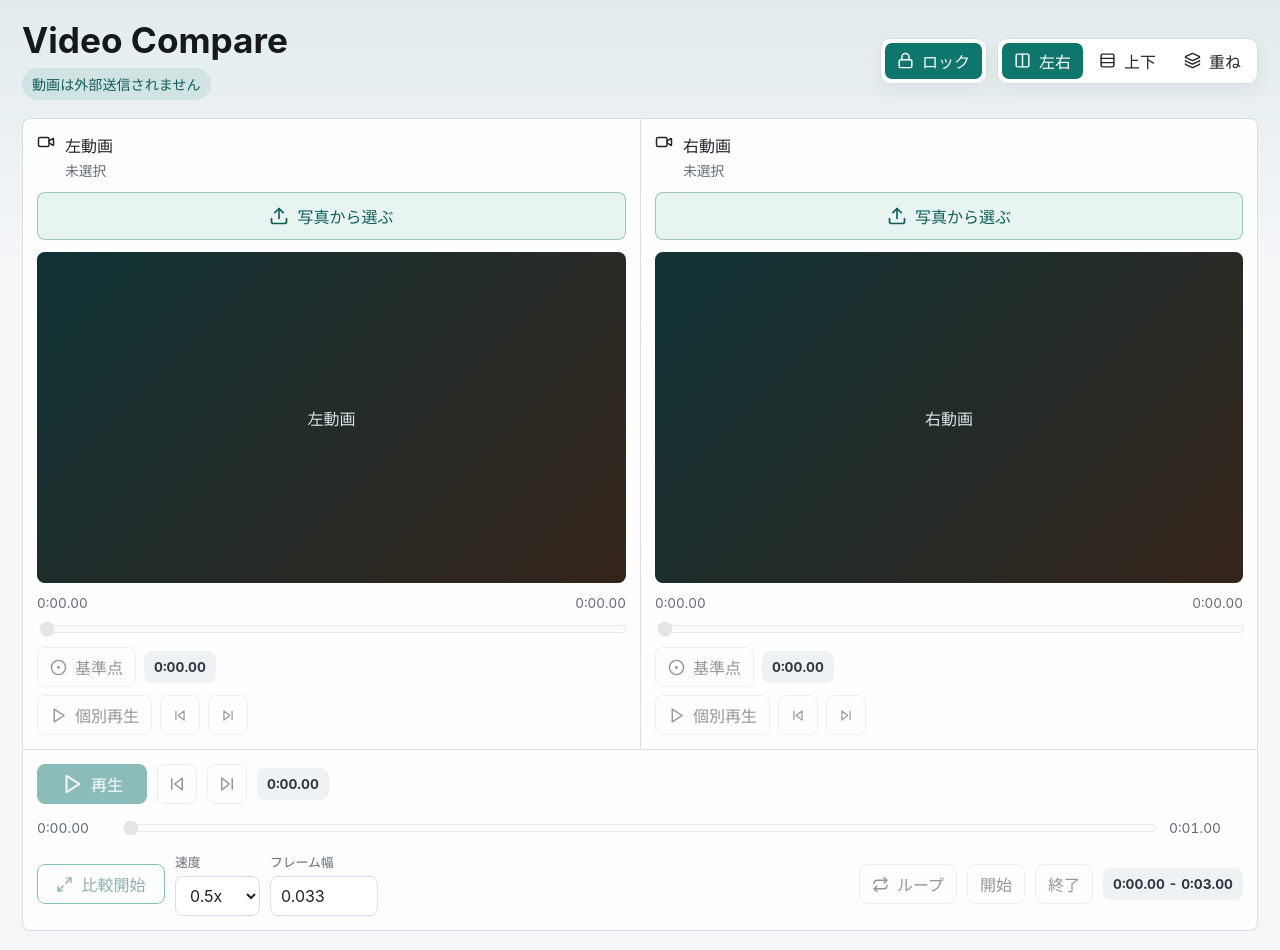
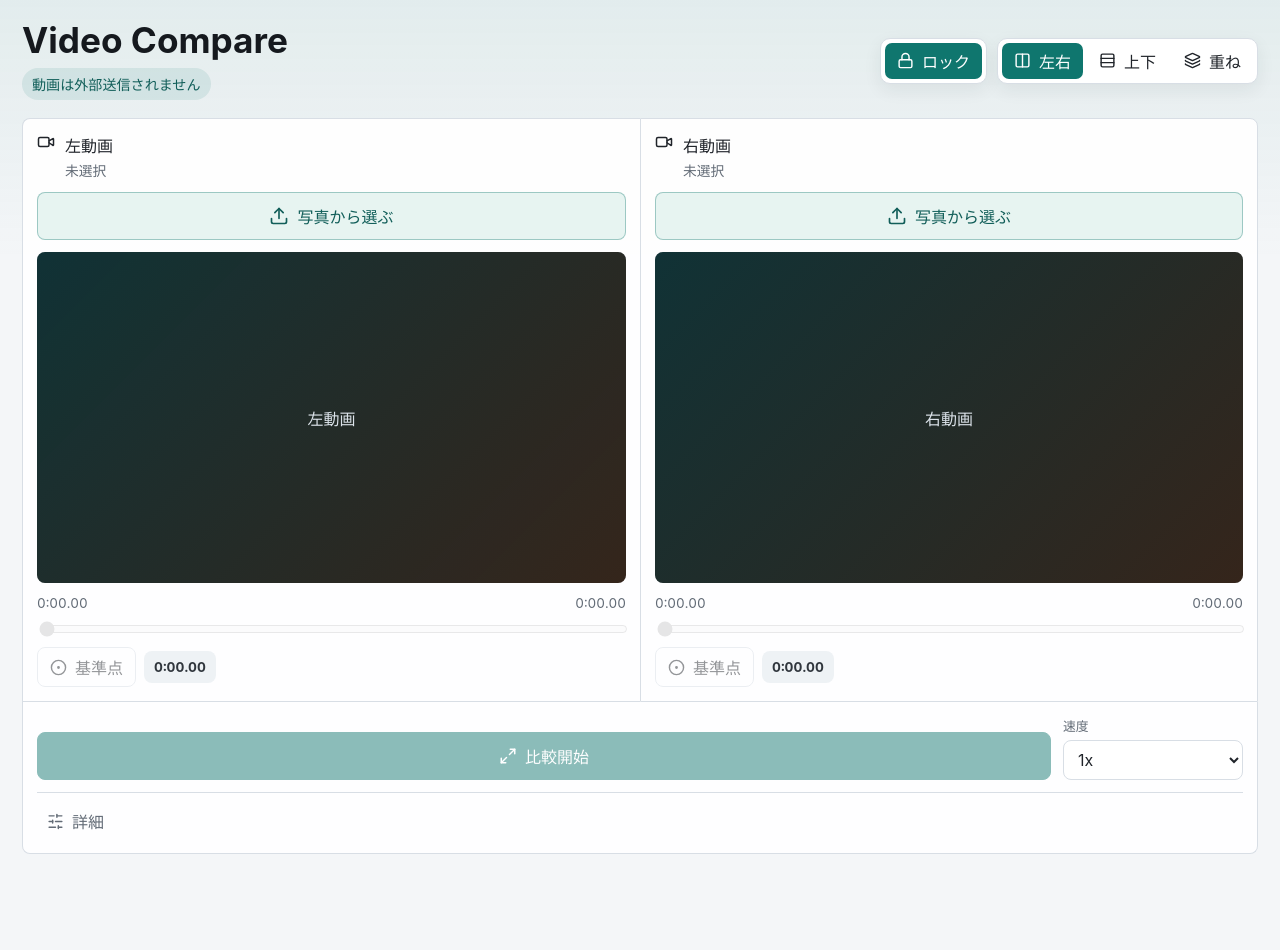
Before and after one commit to taroh-yamamasu/video-compare, a React (Vite) app: page / in a window 1280 px wide. Shown: the top 950 px of the page. After the commit the page ends 876 px from the top, so only its background shows below. Built offline with nearby package versions, Linux system fonts and the light colour scheme.

Commit message:
Simplify comparison playback UI

```diff
--- a/src/App.tsx
+++ b/src/App.tsx
@@ -401,29 +401,6 @@ export function App(): ReactElement {
     setTimelineTime(0);
   }
 
-  function handleSlotStep(id: SlotId, direction: number): void {
-    if (!slotsRef.current[id].isReady) {
-      return;
-    }
-
-    setActualTime(id, slotsRef.current[id].currentTime + direction * settingsRef.current.stepSeconds);
-  }
-
-  async function handleToggleSoloPlay(id: SlotId): Promise<void> {
-    const video = getVideo(id);
-    if (!video || !slotsRef.current[id].isReady) {
-      return;
-    }
-
-    if (!video.paused) {
-      video.pause();
-      return;
-    }
-
-    video.playbackRate = settingsRef.current.playbackRate;
-    await video.play().catch(() => undefined);
-  }
-
   async function handleTogglePlayback(): Promise<void> {
     if (anyPlaying) {
       pauseVideos();
@@ -501,7 +478,7 @@ export function App(): ReactElement {
     }));
   }
 
-  function handleStartFitCompare(): void {
+  async function handleStartFitCompare(): Promise<void> {
     if (!canStartFitCompare) {
       return;
     }
@@ -510,12 +487,15 @@ export function App(): ReactElement {
     setIsFitCompareActive(true);
     setSettings((previous) => ({
       ...previous,
+      isLocked: true,
       layoutMode: "side-by-side",
     }));
     seekNormalized(0);
+    await playVideos();
   }
 
   function handleExitFitCompare(): void {
+    pauseVideos();
     setIsFitCompareActive(false);
   }
 
@@ -527,14 +507,11 @@ export function App(): ReactElement {
         key={id}
         slot={slots[id]}
         videoFrameStyle={fitVideoSizes[id]}
-        isLocked={settings.isLocked}
-        canUseIndividualControls={!settings.isLocked}
+        isCompareActive={isFitCompareActive}
         onFileSelected={(file) => handleFileSelected(id, file)}
         onSeek={(time) => handleSlotSeek(id, time)}
         onSetSyncPoint={() => handleSetSyncPoint(id)}
         onClear={() => handleClearSlot(id)}
-        onStep={(direction) => handleSlotStep(id, direction)}
-        onToggleSoloPlay={() => void handleToggleSoloPlay(id)}
       >
         <VideoPlayer
           slot={slots[id]}
@@ -582,14 +559,11 @@ export function App(): ReactElement {
                   key={id}
                   compact
                   slot={slots[id]}
-                  isLocked={settings.isLocked}
-                  canUseIndividualControls={!settings.isLocked}
+                  isCompareActive={false}
                   onFileSelected={(file) => handleFileSelected(id, file)}
                   onSeek={(time) => handleSlotSeek(id, time)}
                   onSetSyncPoint={() => handleSetSyncPoint(id)}
                   onClear={() => handleClearSlot(id)}
-                  onStep={(direction) => handleSlotStep(id, direction)}
-                  onToggleSoloPlay={() => void handleToggleSoloPlay(id)}
                 />
               ))}
             </div>
@@ -615,7 +589,7 @@ export function App(): ReactElement {
           onToggleLoop={handleToggleLoop}
           onMarkLoopStart={handleMarkLoopStart}
           onMarkLoopEnd={handleMarkLoopEnd}
-          onStartFitCompare={handleStartFitCompare}
+          onStartFitCompare={() => void handleStartFitCompare()}
           onExitFitCompare={handleExitFitCompare}
         />
       </main>
--- a/src/components/CompareControls.tsx
+++ b/src/components/CompareControls.tsx
@@ -1,4 +1,13 @@
-import { Maximize2, Pause, Play, Repeat, RotateCcw, SkipBack, SkipForward } from "lucide-react";
+import {
+  Maximize2,
+  Pause,
+  Play,
+  Repeat,
+  RotateCcw,
+  SkipBack,
+  SkipForward,
+  SlidersHorizontal,
+} from "lucide-react";
 import type { ReactElement } from "react";
 import type { CompareSettings } from "../types";
 import { clamp, formatTime } from "../utils/time";
@@ -50,23 +59,22 @@ export function CompareControls({
   const sliderMax = Number.isFinite(timelineMax) && timelineMax > sliderMin ? timelineMax : sliderMin + 1;
   const sliderValue = clamp(timelineTime, sliderMin, sliderMax);
 
+  if (isFitCompareActive) {
     return (
-    <section className="compare-controls" aria-label="同期コントロール">
-      <div className="transport-row">
+      <section className="compare-controls compare-controls--active" aria-label="同期コントロール">
+        <div className="compare-playback-controls">
           <button type="button" className="primary-control" onClick={onTogglePlayback} disabled={!bothReady}>
             {anyPlaying ? <Pause size={22} aria-hidden="true" /> : <Play size={22} aria-hidden="true" />}
             {anyPlaying ? "停止" : "再生"}
           </button>
-        <button type="button" className="icon-button" onClick={() => onStep(-1)} disabled={!bothReady}>
-          <SkipBack size={18} aria-hidden="true" />
+          <div className="time-chip">{formatTime(timelineTime)}</div>
+          <button type="button" className="secondary-control" onClick={onExitFitCompare}>
+            <RotateCcw size={17} aria-hidden="true" />
+            編集に戻る
           </button>
-        <button type="button" className="icon-button" onClick={() => onStep(1)} disabled={!bothReady}>
-          <SkipForward size={18} aria-hidden="true" />
-        </button>
-        <div className="time-chip">{formatTime(timelineTime)}</div>
         </div>
 
-      <div className="timeline-row">
+        <div className="timeline-row timeline-row--compact">
           <span>{formatTime(sliderMin)}</span>
           <input
             type="range"
@@ -80,22 +88,18 @@ export function CompareControls({
           />
           <span>{formatTime(sliderMax)}</span>
         </div>
+      </section>
+    );
+  }
 
-      <div className="control-grid">
-        <div className="fit-compare-controls">
-          {isFitCompareActive ? (
-            <button type="button" onClick={onExitFitCompare}>
-              <RotateCcw size={17} aria-hidden="true" />
-              編集に戻る
-            </button>
-          ) : (
-            <button type="button" onClick={onStartFitCompare} disabled={!canStartFitCompare}>
-              <Maximize2 size={17} aria-hidden="true" />
+  return (
+    <section className="compare-controls compare-controls--setup" aria-label="同期コントロール">
+      <div className="setup-controls">
+        <button type="button" className="fit-start-button" onClick={onStartFitCompare} disabled={!canStartFitCompare}>
+          <Maximize2 size={18} aria-hidden="true" />
           比較開始
         </button>
-          )}
-        </div>
-        <label className="field">
+        <label className="field field--rate">
           <span>速度</span>
           <select
             value={settings.playbackRate}
@@ -108,6 +112,23 @@ export function CompareControls({
             ))}
           </select>
         </label>
+      </div>
+
+      <details className="advanced-controls">
+        <summary>
+          <SlidersHorizontal size={17} aria-hidden="true" />
+          詳細
+        </summary>
+        <div className="advanced-controls__body">
+          <div className="advanced-step-controls" aria-label="フレーム送り">
+            <button type="button" className="icon-button" onClick={() => onStep(-1)} disabled={!bothReady}>
+              <SkipBack size={18} aria-hidden="true" />
+            </button>
+            <button type="button" className="icon-button" onClick={() => onStep(1)} disabled={!bothReady}>
+              <SkipForward size={18} aria-hidden="true" />
+            </button>
+          </div>
+
           <label className="field">
             <span>フレーム幅</span>
             <input
@@ -119,8 +140,14 @@ export function CompareControls({
               onChange={(event) => onStepSecondsChange(Number(event.currentTarget.value))}
             />
           </label>
+
           <div className="loop-controls">
-          <button type="button" onClick={onToggleLoop} disabled={!bothReady} className={settings.loopEnabled ? "is-active" : ""}>
+            <button
+              type="button"
+              onClick={onToggleLoop}
+              disabled={!bothReady}
+              className={settings.loopEnabled ? "is-active" : ""}
+            >
               <Repeat size={17} aria-hidden="true" />
               ループ
             </button>
@@ -135,6 +162,7 @@ export function CompareControls({
             </span>
           </div>
         </div>
+      </details>
     </section>
   );
 }
--- a/src/components/VideoSlotPanel.tsx
+++ b/src/components/VideoSlotPanel.tsx
@@ -1,4 +1,4 @@
-import { CircleDot, Pause, Play, SkipBack, SkipForward, Trash2, Upload, Video } from "lucide-react";
+import { CircleDot, Trash2, Upload, Video } from "lucide-react";
 import { useRef, useState } from "react";
 import type { CSSProperties, ReactElement, ReactNode } from "react";
 import type { VideoSlotState } from "../types";
@@ -9,14 +9,11 @@ interface VideoSlotPanelProps {
   compact?: boolean;
   children?: ReactNode;
   videoFrameStyle?: CSSProperties;
-  isLocked: boolean;
-  canUseIndividualControls: boolean;
+  isCompareActive: boolean;
   onFileSelected: (file: File) => void;
   onSeek: (time: number) => void;
   onSetSyncPoint: () => void;
   onClear: () => void;
-  onStep: (delta: number) => void;
-  onToggleSoloPlay: () => void;
 }
 
 export function VideoSlotPanel({
@@ -24,14 +21,11 @@ export function VideoSlotPanel({
   compact = false,
   children,
   videoFrameStyle,
-  isLocked,
-  canUseIndividualControls,
+  isCompareActive,
   onFileSelected,
   onSeek,
   onSetSyncPoint,
   onClear,
-  onStep,
-  onToggleSoloPlay,
 }: VideoSlotPanelProps): ReactElement {
   const inputRef = useRef<HTMLInputElement | null>(null);
   const [isDragging, setIsDragging] = useState(false);
@@ -76,6 +70,8 @@ export function VideoSlotPanel({
         }}
       />
 
+      {!isCompareActive ? (
+        <>
           <div className="slot-panel__header">
             <div className="slot-panel__title">
               <Video size={18} aria-hidden="true" />
@@ -95,6 +91,8 @@ export function VideoSlotPanel({
             <Upload size={20} aria-hidden="true" />
             写真から選ぶ
           </button>
+        </>
+      ) : null}
 
       {!compact ? (
         <div className="slot-panel__video" style={videoFrameStyle}>
@@ -104,6 +102,7 @@ export function VideoSlotPanel({
 
       {slot.error ? <p className="slot-error">{slot.error}</p> : null}
 
+      {!isCompareActive ? (
         <div className="slot-panel__controls">
           <div className="time-row">
             <span>{formatTime(slot.currentTime)}</span>
@@ -126,36 +125,8 @@ export function VideoSlotPanel({
             </button>
             <span className="sync-readout">{formatTime(slot.syncPointSec)}</span>
           </div>
-        <div className="slot-panel__actions slot-panel__actions--solo">
-          <button
-            type="button"
-            onClick={onToggleSoloPlay}
-            disabled={!slot.isReady || !canUseIndividualControls}
-            aria-label={`${slot.label}だけ再生または停止`}
-          >
-            {slot.isPlaying ? <Pause size={17} aria-hidden="true" /> : <Play size={17} aria-hidden="true" />}
-            {slot.isPlaying ? "停止" : "個別再生"}
-          </button>
-          <button
-            type="button"
-            className="icon-button"
-            onClick={() => onStep(-1)}
-            disabled={!slot.isReady || isLocked}
-            aria-label={`${slot.label}を1フレーム戻す`}
-          >
-            <SkipBack size={17} aria-hidden="true" />
-          </button>
-          <button
-            type="button"
-            className="icon-button"
-            onClick={() => onStep(1)}
-            disabled={!slot.isReady || isLocked}
-            aria-label={`${slot.label}を1フレーム進める`}
-          >
-            <SkipForward size={17} aria-hidden="true" />
-          </button>
         </div>
-      </div>
+      ) : null}
     </section>
   );
 }
--- a/src/constants.ts
+++ b/src/constants.ts
@@ -3,7 +3,7 @@ import type { CompareSettings, OverlaySettings, SlotId, VideoSlotState } from ".
 export const DEFAULT_COMPARE_SETTINGS: CompareSettings = {
   isLocked: true,
   layoutMode: "side-by-side",
-  playbackRate: 0.5,
+  playbackRate: 1,
   loopEnabled: false,
   loopStartSec: 0,
   loopEndSec: 3,
--- a/src/storage.ts
+++ b/src/storage.ts
@@ -1,6 +1,7 @@
 import type { CompareSettings, OverlaySettings, PersistedSettings } from "./types";
 
 const STORAGE_KEY = "video-compare-ui-settings";
+const SETTINGS_VERSION = 2;
 
 export function loadPersistedSettings(
   compareDefaults: CompareSettings,
@@ -17,15 +18,17 @@ export function loadPersistedSettings(
     }
 
     const parsed = JSON.parse(raw) as Partial<PersistedSettings>;
+    const isCurrentVersion = parsed.version === SETTINGS_VERSION;
 
     return {
+      version: SETTINGS_VERSION,
       isLocked: typeof parsed.isLocked === "boolean" ? parsed.isLocked : compareDefaults.isLocked,
       layoutMode:
         parsed.layoutMode === "side-by-side" || parsed.layoutMode === "stacked" || parsed.layoutMode === "overlay"
           ? parsed.layoutMode
           : compareDefaults.layoutMode,
       playbackRate:
-        typeof parsed.playbackRate === "number" && parsed.playbackRate > 0
+        isCurrentVersion && typeof parsed.playbackRate === "number" && parsed.playbackRate > 0
           ? parsed.playbackRate
           : compareDefaults.playbackRate,
       stepSeconds:
@@ -60,6 +63,7 @@ export function toPersistedSettings(
   overlay: OverlaySettings,
 ): PersistedSettings {
   return {
+    version: SETTINGS_VERSION,
     isLocked: compare.isLocked,
     layoutMode: compare.layoutMode,
     playbackRate: compare.playbackRate,
--- a/src/styles.css
+++ b/src/styles.css
@@ -341,22 +341,32 @@ input[type="number"] {
 
 .compare-controls {
   display: grid;
-  gap: 14px;
+  gap: 12px;
   padding: 14px;
 }
 
-.transport-row,
+.setup-controls {
+  display: grid;
+  grid-template-columns: minmax(180px, 1fr) minmax(140px, 180px);
+  align-items: end;
+  gap: 12px;
+}
+
+.compare-playback-controls,
 .timeline-row,
-.control-grid,
-.loop-controls {
+.loop-controls,
+.advanced-step-controls {
   display: flex;
   align-items: center;
   gap: 10px;
 }
 
-.transport-row,
-.control-grid {
+.compare-playback-controls {
   flex-wrap: wrap;
+}
+
+.compare-playback-controls .time-chip {
+  margin-left: auto;
 }
 
 .primary-control {
@@ -368,6 +378,26 @@ input[type="number"] {
 }
 
 .primary-control:hover:not(:disabled) {
+  background: var(--accent-strong);
+  border-color: var(--accent-strong);
+}
+
+.secondary-control {
+  min-width: 112px;
+  font-weight: 800;
+  padding: 0 14px;
+}
+
+.fit-start-button {
+  min-height: 48px;
+  border-color: var(--accent);
+  background: var(--accent);
+  color: #fff;
+  font-weight: 800;
+  padding: 0 18px;
+}
+
+.fit-start-button:hover:not(:disabled) {
   background: var(--accent-strong);
   border-color: var(--accent-strong);
 }
@@ -395,26 +425,56 @@ input[type="number"] {
   width: 108px;
 }
 
+.field--rate select {
+  width: 100%;
+}
+
+.advanced-controls {
+  border-top: 1px solid var(--line);
+  padding-top: 10px;
+}
+
+.advanced-controls summary {
+  display: inline-flex;
+  min-height: 36px;
+  align-items: center;
+  gap: 8px;
+  border-radius: 8px;
+  color: var(--text-muted);
+  cursor: pointer;
+  font-weight: 800;
+  list-style: none;
+  padding: 0 10px;
+}
+
+.advanced-controls summary::-webkit-details-marker {
+  display: none;
+}
+
+.advanced-controls summary:hover {
+  background: var(--surface-strong);
+  color: #30363d;
+}
+
+.advanced-controls__body {
+  display: grid;
+  grid-template-columns: auto minmax(108px, 140px) 1fr;
+  align-items: end;
+  gap: 12px;
+  margin-top: 10px;
+}
+
+.advanced-step-controls {
+  align-self: end;
+}
+
 .loop-controls {
   flex-wrap: wrap;
-  margin-left: auto;
+  margin-left: 0;
 }
 
 .loop-controls button {
   padding: 0 12px;
-}
-
-.fit-compare-controls button {
-  width: 100%;
-  min-width: 128px;
-  border-color: var(--accent);
-  color: var(--accent-strong);
-  font-weight: 800;
-  padding: 0 14px;
-}
-
-.fit-compare-controls button:not(:disabled) {
-  background: #e7f4f1;
 }
 
 .overlay-stage {
@@ -464,6 +524,14 @@ input[type="number"] {
   display: grid;
   grid-template-columns: repeat(2, minmax(0, 1fr));
   gap: 16px;
+}
+
+.is-fit-compare.app-shell {
+  padding: 0 0 12px;
+}
+
+.is-fit-compare .app-header {
+  display: none;
 }
 
 .is-fit-compare .video-grid--side-by-side {
@@ -757,8 +825,7 @@ input[type="number"] {
     grid-template-columns: 1fr;
   }
 
-  .slot-panel__actions--sync .sync-readout,
-  .slot-panel__actions--solo {
+  .slot-panel__actions--sync .sync-readout {
     display: none;
   }
 
@@ -767,9 +834,20 @@ input[type="number"] {
     aspect-ratio: 1 / 1;
   }
 
-  .transport-row {
+  .setup-controls {
     display: grid;
-    grid-template-columns: 1fr 40px 40px auto;
+    grid-template-columns: minmax(0, 1fr);
+  }
+
+  .compare-playback-controls {
+    display: grid;
+    grid-template-columns: minmax(0, 1fr) auto;
+  }
+
+  .compare-playback-controls .time-chip {
+    grid-column: 1 / -1;
+    justify-content: center;
+    margin-left: 0;
   }
 
   .timeline-row {
@@ -777,10 +855,19 @@ input[type="number"] {
     grid-template-columns: auto 1fr auto;
   }
 
-  .control-grid,
+  .advanced-controls__body,
   .loop-controls {
     display: grid;
+    grid-template-columns: minmax(0, 1fr);
+  }
+
+  .advanced-step-controls {
+    display: grid;
     grid-template-columns: repeat(2, minmax(0, 1fr));
+  }
+
+  .advanced-step-controls .icon-button {
+    width: 100%;
   }
 
   .loop-controls span {
@@ -915,16 +1002,11 @@ input[type="number"] {
 }
 
 @media (max-width: 430px) {
-  .transport-row {
-    grid-template-columns: 1fr 40px 40px;
-  }
-
   .time-chip {
     grid-column: 1 / -1;
     justify-content: center;
   }
 
-  .control-grid,
   .loop-controls {
     grid-template-columns: minmax(0, 1fr);
   }
--- a/src/types.ts
+++ b/src/types.ts
@@ -36,6 +36,7 @@ export interface OverlaySettings {
 }
 
 export interface PersistedSettings {
+  version: number;
   isLocked: boolean;
   layoutMode: LayoutMode;
   playbackRate: number;
```
Lines whose indentation alone changed are shown as unchanged.
